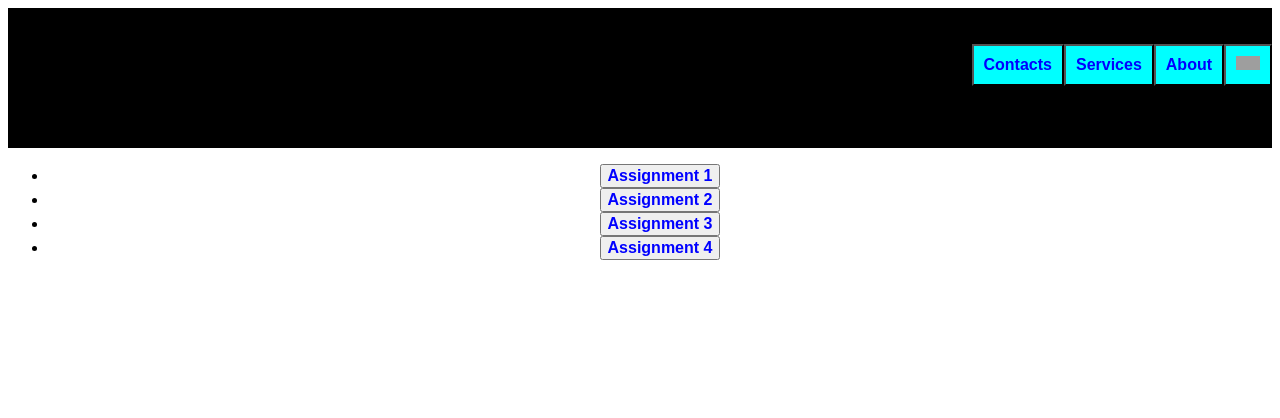
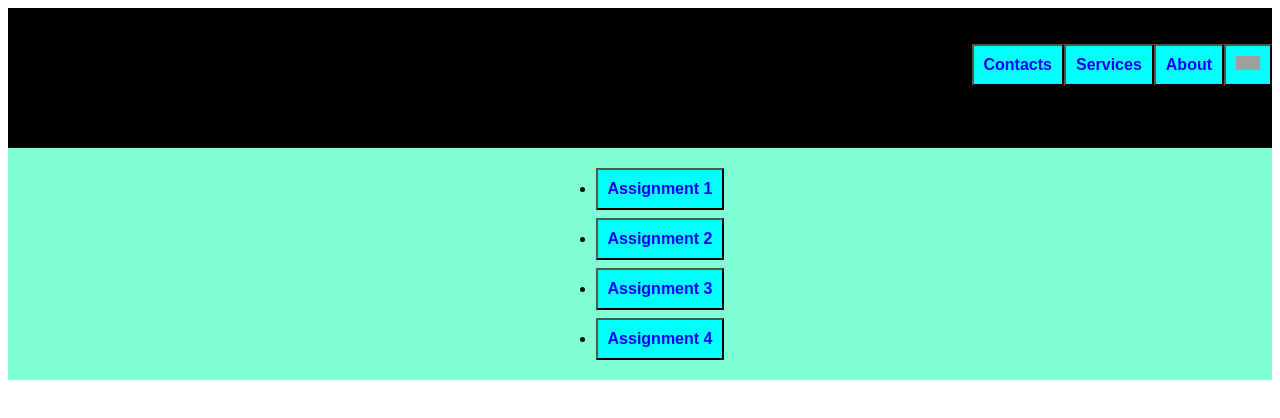
Before and after one commit to ranjan7586/ranjanjana.github.io, a plain HTML site: page dbms.html in a window 1280 px wide. Drawn offline with Linux system fonts and the light colour scheme; grey boxes are pictures that could not be loaded.

Commit message:
Update dbms.html

```diff
--- a/dbms.html
+++ b/dbms.html
@@ -6,7 +6,7 @@
     <meta http-equiv="X-UA-Compatible" content="IE=edge">
     <meta name="viewport" content="width=device-width, initial-scale=1.0">
     <title>Jana Programmer</title>
-    <link rel="stylesheet" href="as.css">
+    <link rel="stylesheet" href="as1.css">
 </head>
 
 <body>
```
